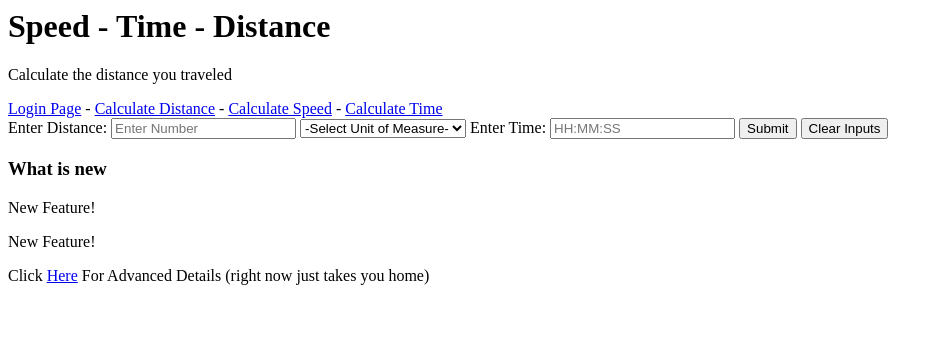
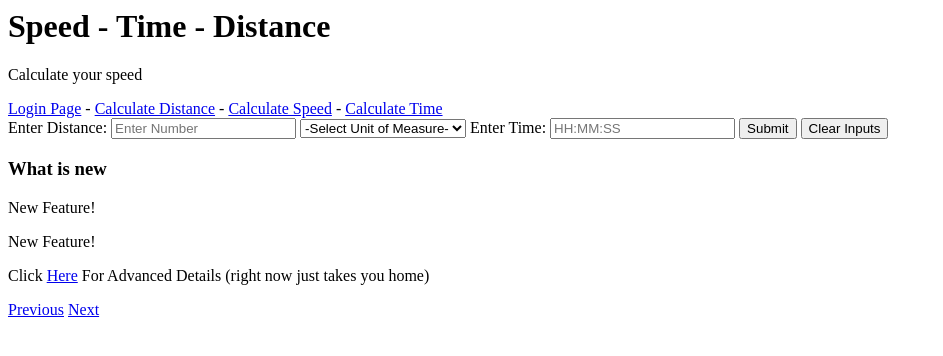
Before and after one commit to tylersnel/Speed-Distance-Time-Calculator, a Flask app: page /speed in a window 1280 px wide. Shown: the top 356 px of the page, without its empty margins (0-943 px from the left). Run offline with Flask 2, Linux system fonts and the light colour scheme.

Commit message:
Added the rest of the images and other navigation

```diff
--- a/app.py
+++ b/app.py
@@ -170,8 +170,8 @@ def speed():
 
 
             data=round(int(distance)/time, 3)
-            return render_template("speed.j2", data=data, measure=measure)
-    return render_template("speed.j2")
+            return render_template("speed.j2", data=data, measure=measure, speed_img=speed_img)
+    return render_template("speed.j2", speed_img=speed_img)
 
 @app.route('/time', methods=["POST", "GET"])
 def time():
@@ -209,8 +209,8 @@ def time():
 
 
             data= (hours+":"+minutes+":"+seconds)
-            return render_template("time.j2", data=data)
-    return render_template("time.j2")
+            return render_template("time.j2", data=data, time_img=time_img)
+    return render_template("time.j2", time_img=time_img)
 
 @app.route('/advanced')
 def advanced():
--- a/templates/distance.j2
+++ b/templates/distance.j2
@@ -47,5 +47,8 @@
 
     </div>
 
+<a href="/">Previous</a>  <a href="/speed">Next</a>
+
+
 </body>
 </html>
--- a/templates/speed.j2
+++ b/templates/speed.j2
@@ -7,8 +7,12 @@
 </head>
 <body>
     <h1>Speed -  Time - Distance</h1>
-    <p>Calculate the distance you traveled</p>
+    <p>Calculate your speed</p>
     <div class="topnav"><a href="/">Login Page</a> - <a href="/distance">Calculate Distance</a> - <a href="/speed">Calculate Speed</a> - <a href="/time">Calculate Time</a></div>
+
+        {%  if speed_img %}
+        <img src={{speed_img}}>
+        {% endif %}
 
     <form id= "getDistance" action="/speed" method="POST">
     <label for="distance"> Enter Distance: </label>
@@ -39,6 +43,7 @@
     <p>Click <a href="/advanced">Here</a> For Advanced Details (right now just takes you home)</p>
 
     </div>
+<a href="/distance">Previous</a>  <a href="/time">Next</a>
 
 </body>
 </html>
```
Also changed, not shown: templates/time.j2 (+7 -1 lines).
